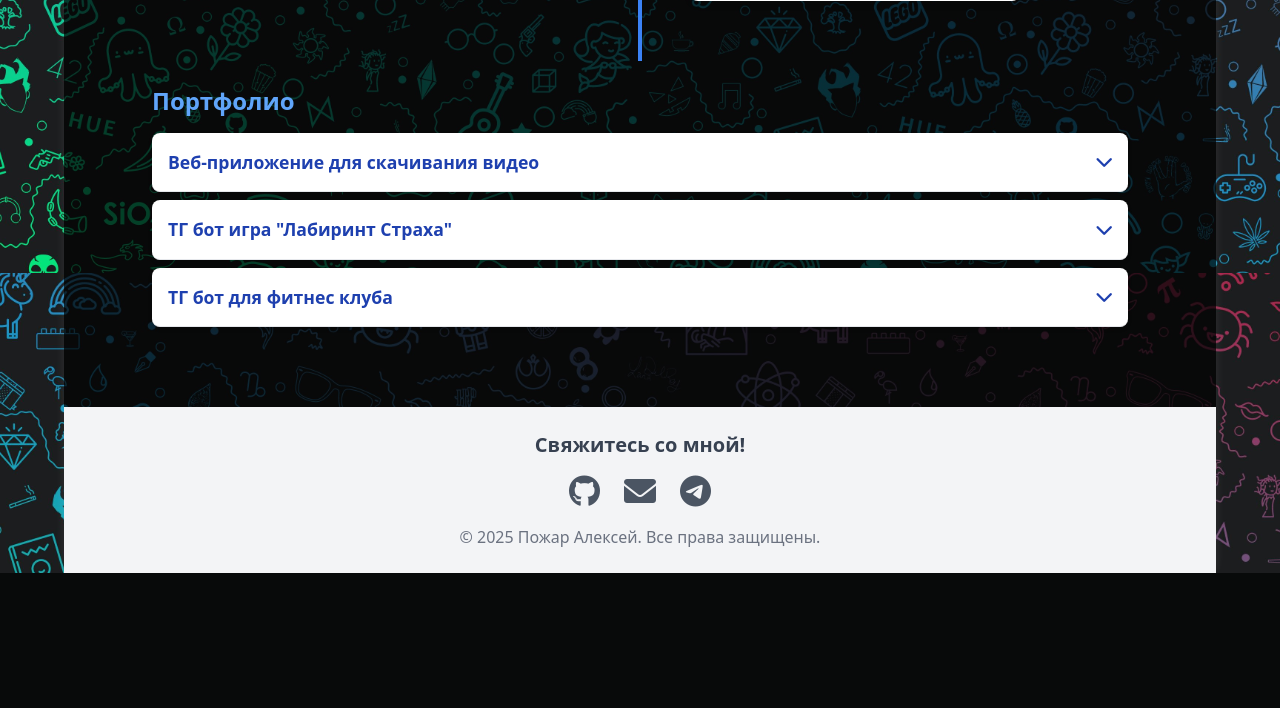
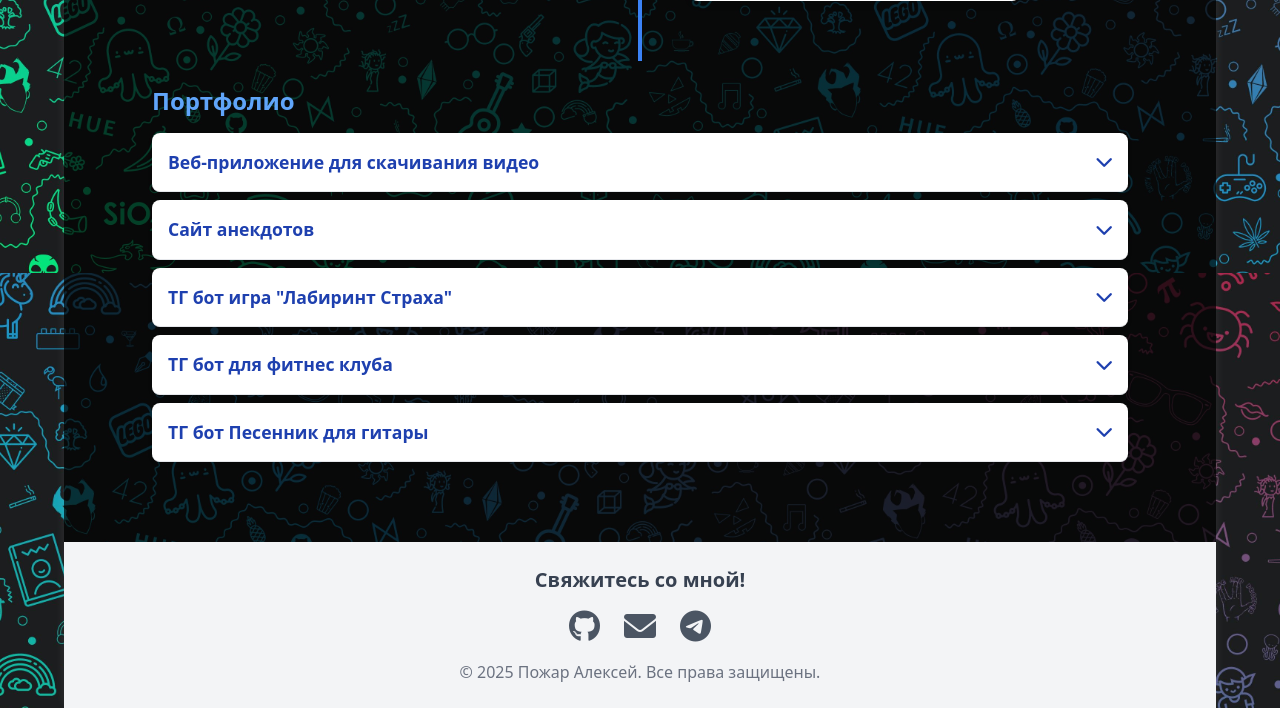
Before and after one commit to lexa946/Alex-Site, a FastAPI app: page / in a window 1280 px wide. Shown: the part 2127-2835 px from the top of the page. Before the commit the page ends 2700 px from the top, so only its background shows below. Run offline with FastAPI, Linux system fonts and the light colour scheme.

Commit message:
Добавил портфолио

```diff
--- a/main.py
+++ b/main.py
@@ -1,4 +1,4 @@
 import uvicorn
 from mainapp.app import app
 
-uvicorn.run(app, host="0.0.0.0", port=8000)
+uvicorn.run(app, host="127.0.0.1", port=8000)
--- a/mainapp/bio.py
+++ b/mainapp/bio.py
@@ -117,6 +117,17 @@ bio = {
             }
         },
         {
+            "title": "Сайт анекдотов",
+            "description": "Приложение для просмотра анекдотов.",
+            "technologies": ["Python", "JavaScript", "SqlALchemy", "Pydantic",
+                             "Jinja2", "aiohttp", "BeautifulSoup4", "Docker"],
+            "image": "/images/projects_pic/anekdots.png",
+            "links": {
+                "git": "https://github.com/lexa946/anekdots",
+                "project": "https://anekdots.pozhar.keenetic.pro/"
+            }
+        },
+        {
             "title": "ТГ бот игра \"Лабиринт Страха\"",
             "description": "Перенес текстовый квест на бота в телеграме.",
             "technologies": ["Python", "Aiogram", "SqlALchemy", "Pydantic", "Docker"],
@@ -136,15 +147,18 @@ bio = {
                 "project": "https://t.me/training_fitnes_bot"
             }
         },
-        # {
-        #     "title": "ТГ бот для фитнес клуба",
-        #     "description": "Бот для регистрации клиентов к своим тренерам.",
-        #     "technologies": ["Python", "Aiogram", "SqlALchemy", "Pydantic", "APSScheduler", "Docker"],
-        #     "links": {
-        #         "git": "https://github.com/lexa946/labirint_bot",
-        #         "project": "https://t.me/labirint_fear_bot"
-        #     }
-        # },
+        {
+            "title": "ТГ бот Песенник для гитары",
+            "description": "Бот парсит нужные вам песни с сайта и присылает в удобном формате.",
+            "technologies": ["Python", "python-telegram-bot", "SqlALchemy", "Pydantic",
+                             "Requests", "BeautifulSoup4", "Docker"],
+            "image": "/images/projects_pic/guitar_bot.png",
+            "links": {
+                "git": "https://github.com/lexa946/amdm_tgbot",
+                "project": "https://t.me/songs_for_guitar_bot"
+            }
+        },
+
     ]
 
 }
--- a/mainapp/templates/index.html
+++ b/mainapp/templates/index.html
@@ -80,6 +80,14 @@
             <h3 class="text-2xl font-semibold text-blue-400 mb-4">Портфолио</h3>
             <div class="accordion">
                 {% for project in data.portfolio %}
+                    {% if loop.index in [2] %}
+                        {% set size_one="w-1/2" %}
+                        {% set size_two="w-1/2" %}
+                    {% else %}
+                        {% set size_one="w-2/3" %}
+                        {% set size_two="w-1/3" %}
+                    {% endif %}
+
                     <div class="accordion-item">
                         <button class="accordion-button">
                             <span>{{ project.title }}</span>
@@ -87,7 +95,7 @@
                         </button>
                         <div class="accordion-content">
                             <div class="flex">
-                                <div class="w-2/3 pr-4">
+                                <div class="{{ size_one }} pr-4">
                                     <p class="text-gray-600">{{ project.description }}</p>
                                     <div class="technologies mt-4">
                                         <h4 class="text-lg font-semibold">Используемые технологии:</h4>
@@ -105,9 +113,11 @@
                                         <i class="fab fa-github"></i> Git</a>
 
                                 </div>
-                                <div class="w-1/3">
+
+
+                                <div class="{{ size_two }} content-center">
                                     <img src="static/{{ project.image }}"
-                                         class="w-full h-auto rounded-lg shadow-md">
+                                         class=" w-full h-auto rounded-lg shadow-md">
                                 </div>
 
                             </div>
```
Also changed, not shown: mainapp/static/images/projects_pic/anekdots.png (added), mainapp/static/images/projects_pic/guitar_bot.png (added).
